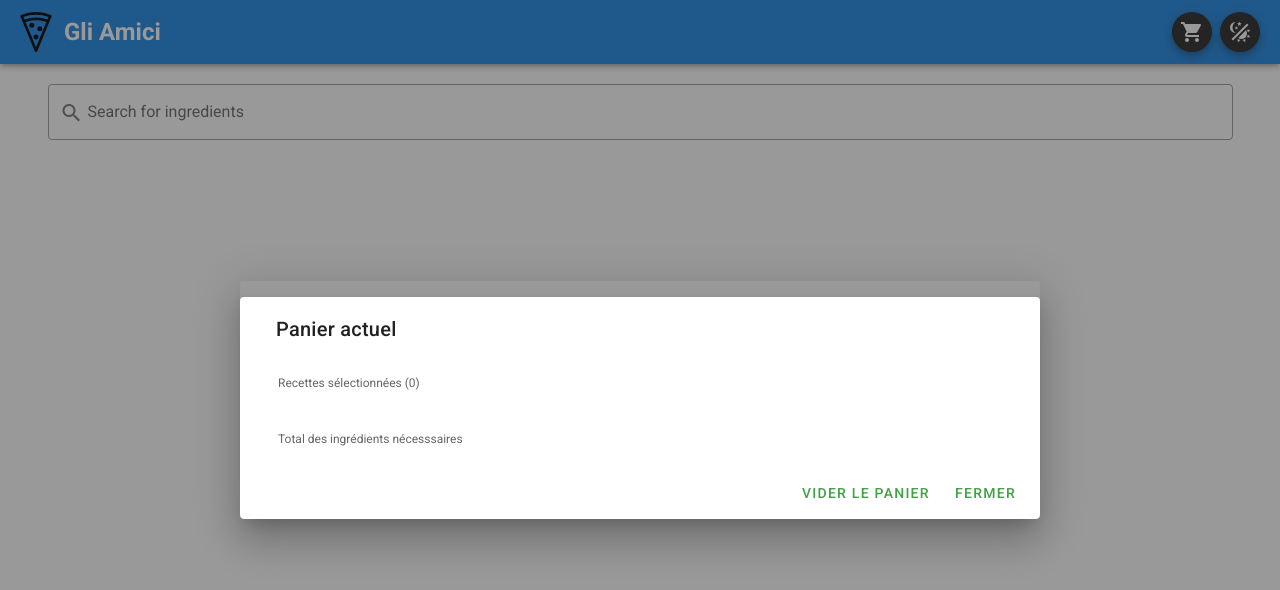
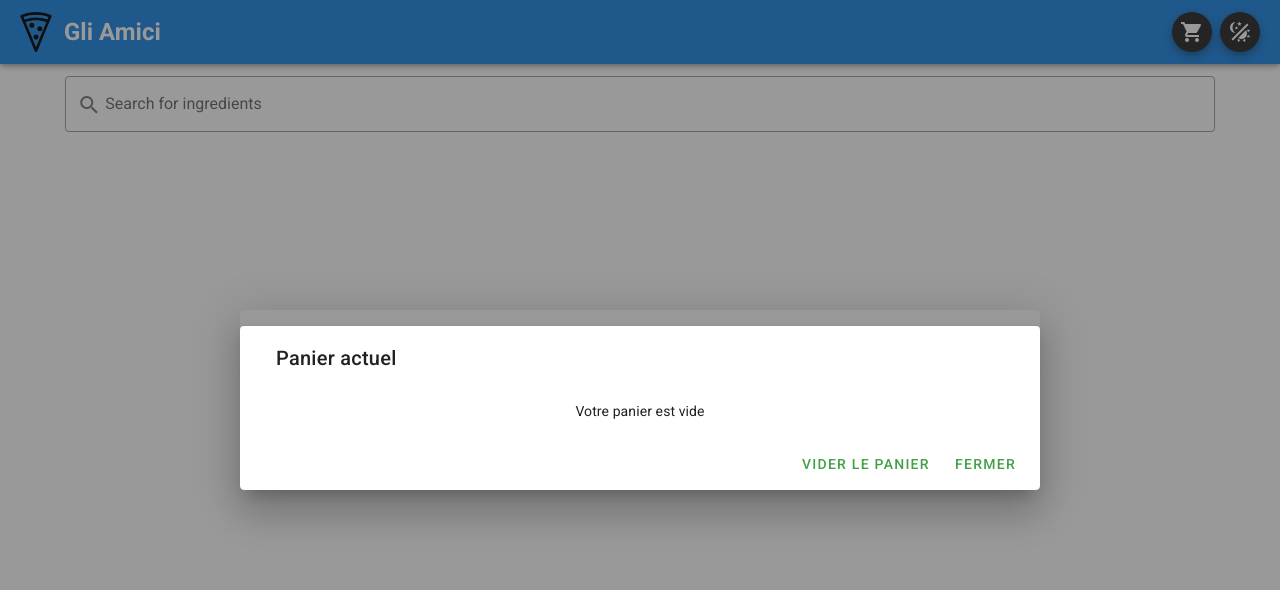
Before and after one commit to sephizack/pizzabis, a Vue app: page / in a window 1280 px wide. Both pictures are taken after a click on the button 1192 px from the left and 32 px from the top of the page. Shown: the top 590 px of the page. Built offline with nearby package versions, Linux system fonts and the light colour scheme.

Commit message:
Small fixes + UI improvements

```diff
--- a/src/components/PizzaCard.vue
+++ b/src/components/PizzaCard.vue
@@ -1,5 +1,5 @@
 <template>
-  <v-card class="mx-auto my-5" max-width="374">
+  <v-card class="mx-auto my-5" width="374">
     <v-carousel
       hide-delimiter-background
       delimiter-icon="mdi-minus"
--- a/src/components/RecipesCart.vue
+++ b/src/components/RecipesCart.vue
@@ -2,37 +2,46 @@
   <v-dialog v-model="isOpened" width="800px">
     <v-card class="mt-3">
       <v-card-title class="mt-4 ml-3">Panier actuel</v-card-title>
-
-      <v-list
-        flat
-        style="padding-left: 30px; padding-right: 30px"
-        dense
-      >
-        <v-subheader>Recettes sélectionnées ({{totalRecipes}})</v-subheader>
+      <span v-if="isCartEmpty">
+        <v-card-text class="text-center"> Votre panier est vide </v-card-text>
+      </span>
+      <span v-else>
+        <v-list flat style="padding-left: 30px; padding-right: 30px" dense>
+          <v-subheader>Recettes sélectionnées ({{ totalRecipes }})</v-subheader>
           <v-list-item-group color="primary">
             <v-list-item
               v-for="(quantity, recipename) in cartData"
               :key="recipename"
               @click.stop="displayRecipeInfo(recipename)"
             >
+              <v-list-item-icon class="ml-0 mr-1">
+                <v-icon
+                  color=""
+                  dense
+                  @click.stop="displayRecipeInfo(recipename)"
+                  >wysiwyg</v-icon
+                >
+              </v-list-item-icon>
               <v-list-item-content>
                 <v-list-item-title
                   >{{ quantity }} {{ recipename }}</v-list-item-title
                 >
               </v-list-item-content>
 
-            <v-list-item-icon class="">
-              <v-icon color="primary" dense @click.stop="displayRecipeInfo(recipename)">info</v-icon>
-            </v-list-item-icon>
-
               <v-list-item-icon class="ml-1 mr-0">
-              <v-icon color="secondary" dense @click.stop="$emit('addRecipe', recipename)"
+                <v-icon
+                  color="secondary"
+                  dense
+                  @click.stop="$emit('addRecipe', recipename)"
                   >add_circle_outline</v-icon
                 >
               </v-list-item-icon>
 
               <v-list-item-icon class="ml-1">
-              <v-icon color="secondary" dense @click.stop="$emit('removeRecipe', recipename)"
+                <v-icon
+                  color="secondary"
+                  dense
+                  @click.stop="$emit('removeRecipe', recipename)"
                   >remove_circle_outline</v-icon
                 >
               </v-list-item-icon>
@@ -40,11 +49,7 @@
           </v-list-item-group>
         </v-list>
 
-      <v-list
-        flat
-        style="padding-left: 30px; padding-right: 30px"
-        dense
-      >
+        <v-list flat style="padding-left: 30px; padding-right: 30px" dense>
           <v-subheader>Total des ingrédients nécesssaires</v-subheader>
           <v-list-item-group color="primary">
             <v-list-item
@@ -67,10 +72,16 @@
           width="600px"
           :is-complete="false"
         />
+      </span>
 
       <v-card-actions>
         <v-spacer></v-spacer>
-        <v-btn color="green darken-1" text @click="$emit('emptyCart')">
+        <v-btn
+          v-if="isCartEmpty"
+          color="green darken-1"
+          text
+          @click="$emit('emptyCart')"
+        >
           Vider le panier
         </v-btn>
         <v-btn color="green darken-1" text @click="isOpened = false">
@@ -95,12 +106,15 @@ export default {
     curRecipeData: {},
   }),
   computed: {
+    isCartEmpty: function () {
+      return !this.cartData || Object.keys(this.cartData).length == 0;
+    },
     totalRecipes: function () {
       let ret = 0;
-        for (let recipe in this.cartData){
-            ret += this.cartData[recipe]
+      for (let recipe in this.cartData) {
+        ret += this.cartData[recipe];
       }
-        return ret
+      return ret;
     },
     totalIngredients: function () {
       let totalIngredientsMap = {};
@@ -138,7 +152,7 @@ export default {
     },
     open: function () {
       this.isOpened = true;
-    }
+    },
   },
 };
 </script>
--- a/src/components/RecipesList.vue
+++ b/src/components/RecipesList.vue
@@ -1,6 +1,6 @@
 <template>
   <v-container>
-    <v-row class="mt-2 text-left">
+    <v-row style="margin:auto;width:99%;margin-bottom:-20px;">
       <v-text-field
         outlined
         label="Search for ingredients"
@@ -8,17 +8,13 @@
         v-model="curFreeSearch"
       ></v-text-field>
     </v-row>
-    <v-row class="mt-0 text-left">
-      <v-tooltip bottom>
-        <template v-slot:activator="{ on, attrs }">
+    <v-row class="mt-0 ml-2 text-left" style="margin-bottom:-20px;">
         <v-chip
         v-for="category in topLevelFilters"
         :key="category"
         class="ma-2"
         :color="filteredTopLevelCategory == category ? 'green' : 'darkgrey'"
         outlined
-            v-bind="attrs"
-            v-on="on"
         @click="toogleCategory(category)"
         >
         {{ category }}
@@ -27,11 +23,8 @@
         >
         <v-icon v-else color="grey" right>filter_alt_off</v-icon>
         </v-chip>
-        </template>
-        <span>Cliquez pour filter</span>
-      </v-tooltip>
     </v-row>
-    <v-row v-if="subLevelFilters.length>0" class="mt-3 text-left">
+    <v-row v-if="subLevelFilters.length>0" class="mt-4 ml-2 text-left" style="margin-bottom:-20px;">
       <v-tooltip bottom>
         <template v-slot:activator="{ on, attrs }">
           <v-chip
@@ -175,13 +168,16 @@ export default {
         }
       }
     },
+    saveCart: function () {
+        localStorage.setItem('cart', JSON.stringify(this.cart))
+    },
     addToCart: function (recipename) {
       if (!this.cart[recipename]) {
         this.$root.$set(this.cart, recipename, 1)
       } else {
         this.$root.$set(this.cart, recipename, this.cart[recipename]+1)
       }
-        localStorage.setItem('cart', JSON.stringify(this.cart))
+        this.saveCart()
     },
     openCart: function () {
       this.$refs.recipesCart.open();
@@ -196,11 +192,13 @@ export default {
       if (this.cart[recipeName] == 0) {
         this.$root.$delete(this.cart, recipeName)
       }
+      this.saveCart()
     },
     emptyCart: function () {
         for (let recipe in this.cart) {
             this.$root.$delete(this.cart, recipe)
         }
+        this.saveCart()
     }
   },
   created: function () {
```
Lines whose indentation alone changed are shown as unchanged.
